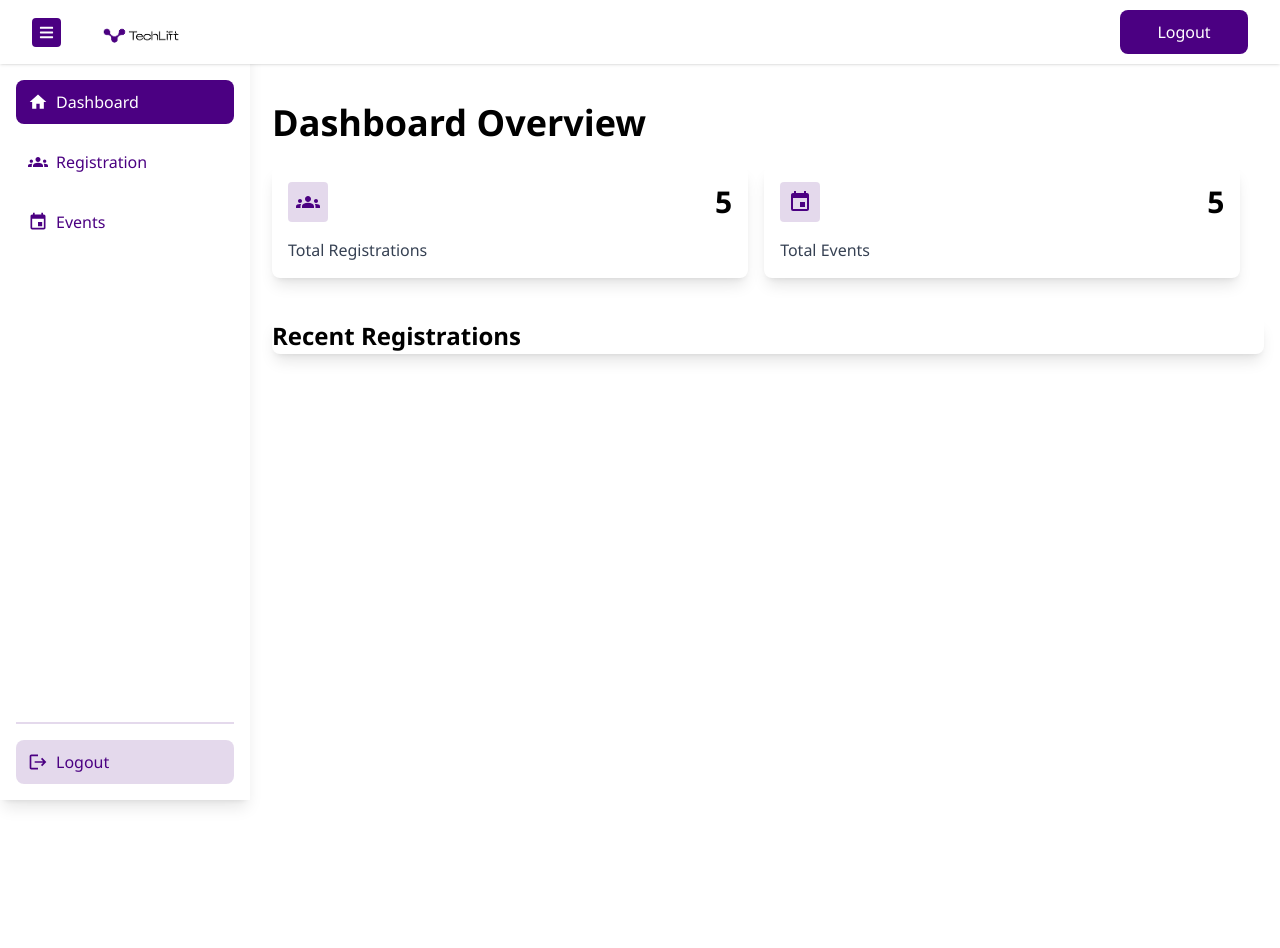
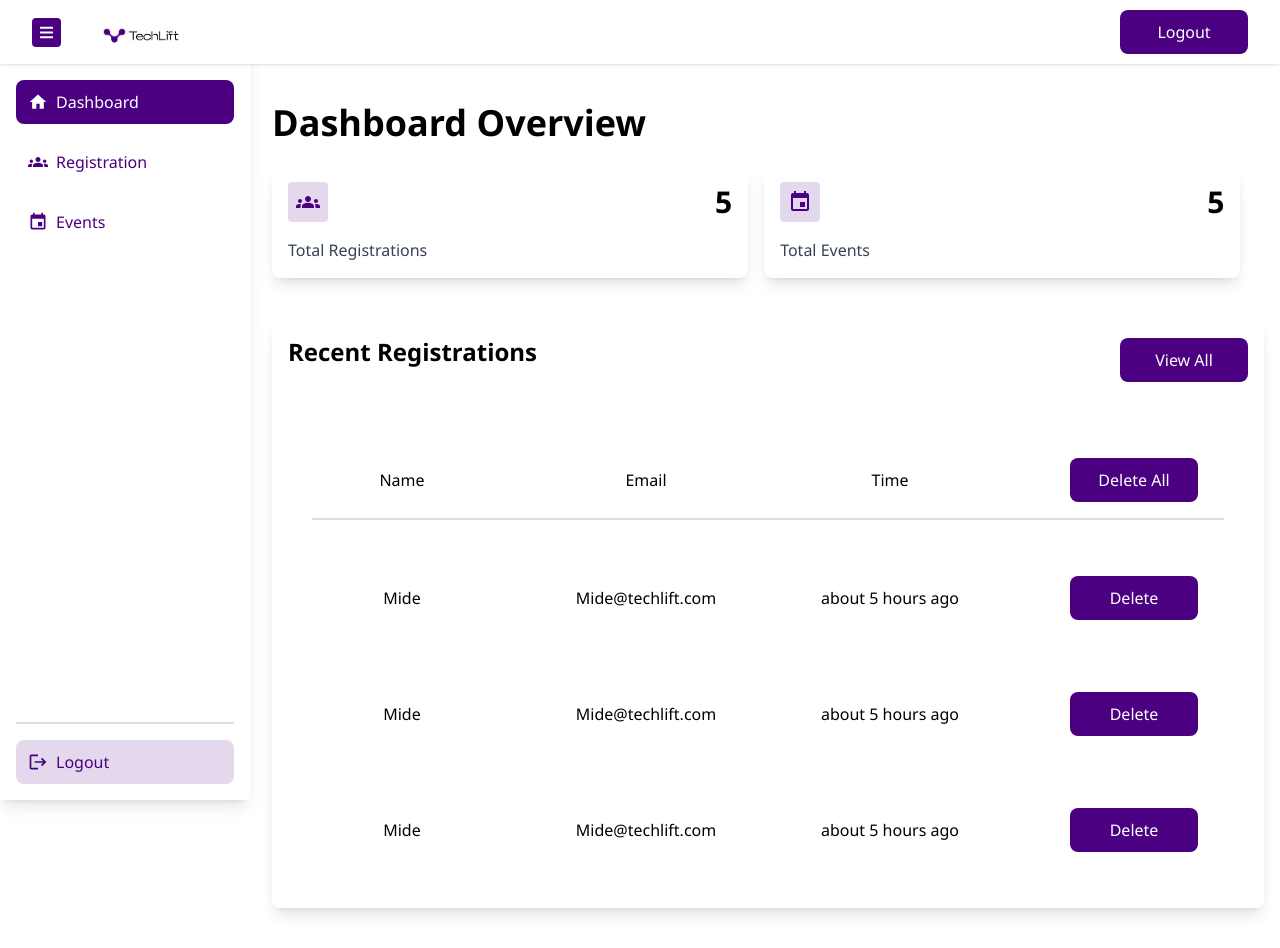
Before and after one commit to techlift2004/Frontend, a React (Vite) app: page /admin in a window 1280 px wide. Before the commit the page ends 800 px from the top, so only its background shows below. Built offline with nearby package versions, Linux system fonts and the light colour scheme.

Commit message:
done with dashboard part

```diff
--- a/src/App.jsx
+++ b/src/App.jsx
@@ -8,7 +8,8 @@ import Events from './pages/Events';
 import Blog from './pages/blog';
 import PostPage from './pages/seeblog';
 import Admin from './pages/Admin';
-import NotFound from './pages/NotFound'
+import NotFound from './pages/NotFound';
+import { AdminController } from './components/Admin/AdminController'; // ✅ Add this line
 
 function App() {
   return (
@@ -21,7 +22,17 @@ function App() {
         <Route path="/blog" element={<Blog />} />
         <Route path="/post/:slug" element={<PostPage />} />
         <Route path="/events" element={<Events />} />
-        <Route path="admin" element={<Admin />} />
+
+        {/* ✅ Wrap Admin with its context provider */}
+        <Route
+          path="/admin"
+          element={
+            <AdminController>
+              <Admin />
+            </AdminController>
+          }
+        />
+
         <Route path="*" element={<NotFound />} />
       </Routes>
     </BrowserRouter>
--- a/src/components/Admin/AdminController.jsx
+++ b/src/components/Admin/AdminController.jsx
@@ -1,11 +1,43 @@
-import React, {createContext, useState} from 'react'
+import React, {createContext, useContext, useState} from 'react'
 
-const AdminController = () => {
+const AdminContext = createContext()
+
+export const AdminController = ({children}) => {
+    const[openDashboard, setOpenDashboard] = useState(true)
+    const[openRegistration, setOpenRegistration] = useState(false)
+    const[openEvents, setOpenEvents] = useState(false)
+
+    const openDashboardSection = () =>{
+        setOpenDashboard(true)
+        setOpenRegistration(false)
+        setOpenEvents(false)
+    }
+
+    const openRegistrationSection = () =>{
+        setOpenDashboard(false)
+        setOpenRegistration(true)
+        setOpenEvents(false)
+    }
+
+    const openEventsSection = () =>{
+        setOpenDashboard(false)
+        setOpenRegistration(false)
+        setOpenEvents(true)
+    }
+
     return (
-        <div>
-
-        </div>
+        <AdminContext.Provider value={{
+            openDashboard, setOpenDashboard, openDashboardSection,
+            openRegistration, setOpenRegistration, openRegistrationSection,
+            openEvents, setOpenEvents, openEventsSection
+        }}>
+            {children}
+        </AdminContext.Provider>
     )
 }
 
-export default AdminController
+export const useGlobalContext = () =>{
+    return useContext(AdminContext)
+}
+
+export default AdminContext
--- a/src/components/Admin/AdminDashboard.jsx
+++ b/src/components/Admin/AdminDashboard.jsx
@@ -1,9 +1,11 @@
 import React from 'react'
 import { MdGroups, MdEvent } from 'react-icons/md'
+import { useGlobalContext } from './AdminController'
 
 const AdminDashboard = ({ padd }) => {
+    const {openDashboard } = useGlobalContext()
     return (
-        <div className={`pt-[6rem] pr-[1rem] ${padd ? 'pl-[17rem]' : 'pl-[5rem]'}`}>
+        openDashboard && <div className={`pt-[6rem] pr-[1rem] ${padd ? 'pl-[17rem]' : 'pl-[5rem]'}`}>
             <h1 className='text-[36px] font-bold mb-4'>Dashboard Overview</h1>
             <div className='flex flex-wrap gap-4'>
                 <div className='shadow-lg rounded-[8px] p-4 bg-white w-full sm:w-[48%]'>
@@ -25,12 +27,50 @@ const AdminDashboard = ({ padd }) => {
                     <p className='text-gray-700 font-medium'>Total Events</p>
                 </div>
             </div>
-            <div className='shadow-lg rounded-[8px] mt-10'>
-                <div>
+            <div className='shadow-lg rounded-[8px] my-10'>
+                <div className='flex justify-between items-center p-4 rounded-t-[8px]'>
                     <h2 className='text-[24px] font-bold mb-4'>Recent Registrations</h2>
-
+                    <button className="bg-[#4B0082] h-[44px] w-[128px] text-[16px] font-normal text-[#FFFFFF] rounded-[8px] cursor-pointer">
+                        View All
+                    </button>
                 </div>
-
+                <div className='py-10'>
+                    <div className='grid grid-cols-4 place-items-center w-full gap-4 p-4 bg-white rounded-b-[8px]'>
+                        <p>Name</p>
+                        <p>Email</p>
+                        <p>Time</p>
+                        <button className="bg-[#4B0082] h-[44px] w-[128px] text-[16px] font-normal text-[#FFFFFF] rounded-[8px] cursor-pointer">
+                            Delete All
+                        </button>
+                    </div>
+                    <div className='px-10'>
+                        <hr className='border-[rgba(75,0,130,0.15)] border-[1px] mb-4' />
+                    </div>
+                    <div className='grid grid-cols-4 place-items-center w-full gap-4 mt-10 p-4 bg-white rounded-b-[8px]'>
+                        <p>Mide</p>
+                        <p>Mide@techlift.com</p>
+                        <p>about 5 hours ago</p>
+                        <button className="bg-[#4B0082] h-[44px] w-[128px] text-[16px] font-normal text-[#FFFFFF] rounded-[8px] cursor-pointer">
+                            Delete
+                        </button>
+                    </div>
+                    <div className='grid grid-cols-4 place-items-center w-full gap-4 mt-10 p-4 bg-white rounded-b-[8px]'>
+                        <p>Mide</p>
+                        <p>Mide@techlift.com</p>
+                        <p>about 5 hours ago</p>
+                        <button className="bg-[#4B0082] h-[44px] w-[128px] text-[16px] font-normal text-[#FFFFFF] rounded-[8px] cursor-pointer">
+                            Delete
+                        </button>
+                    </div>
+                    <div className='grid grid-cols-4 place-items-center w-full gap-4 mt-10 p-4 bg-white rounded-b-[8px]'>
+                        <p>Mide</p>
+                        <p>Mide@techlift.com</p>
+                        <p>about 5 hours ago</p>
+                        <button className="bg-[#4B0082] h-[44px] w-[128px] text-[16px] font-normal text-[#FFFFFF] rounded-[8px] cursor-pointer">
+                            Delete
+                        </button>
+                    </div>
+                </div>
             </div>
         </div>
     )
--- /dev/null
+++ b/src/components/Admin/AdminEvents.jsx
@@ -0,0 +1,13 @@
+import React from 'react'
+import {useGlobalContext} from './AdminController'
+
+const AdminEvents = ({padd}) => {
+    const {openEvents} = useGlobalContext()
+    return (
+        openEvents && <div className={`pt-[6rem] pr-[1rem] bg-red-700 ${padd ? 'pl-[17rem]' : 'pl-[5rem]'}`}>
+            <h1>Admin Events</h1>
+        </div>
+    )
+}
+
+export default AdminEvents
--- a/src/components/Admin/AdminNavbar.jsx
+++ b/src/components/Admin/AdminNavbar.jsx
@@ -16,8 +16,9 @@ const AdminNavbar = ({setIsOpen, setPadd}) => {
             >
                     <FaBars size={15} className='text-white' />
                 </div>
-
-                <img src={Logo} alt='techLift-logo' className='w-[8rem]' />
+                <NavLink to='/'>
+                    <img src={Logo} alt='techLift-logo' className='w-[8rem]' />
+                </NavLink>
             </div>
 
             <button className="bg-[#4B0082] h-[44px] w-[128px] text-[16px] font-normal text-[#FFFFFF] rounded-[8px] cursor-pointer">
--- /dev/null
+++ b/src/components/Admin/AdminRegistration.jsx
@@ -0,0 +1,14 @@
+import React from 'react'
+import {useGlobalContext} from './AdminController'
+
+const AdminRegistration = ({padd}) => {
+    const {openRegistration} = useGlobalContext()
+    return (
+        openRegistration && <div className={`pt-[6rem] pr-[1rem] bg-red-700 ${padd ? 'pl-[17rem]' : 'pl-[5rem]'}`}>
+            <h1 className='text-[36px] font-bold mb-4'>Dashboard Overview</h1>
+
+        </div>
+    )
+}
+
+export default AdminRegistration
--- a/src/layout/nav/nav.jsx
+++ b/src/layout/nav/nav.jsx
@@ -101,7 +101,7 @@ export default function Nav() {
         <button className="bg-[#4B0082] h-[44px] w-[128px] text-[16px] font-normal text-[#FFFFFF] rounded-[8px] cursor-pointer hidden md:block">
           Sponsor Us
         </button>
-        <NavLink to={'/events/admin'} className="lg:flex justify-center items-center m-auto bg-[#4B0082] h-[44px] w-[128px] text-[16px] font-normal text-[#FFFFFF] rounded-[8px] cursor-pointer hidden md:block">
+        <NavLink to={'/admin'} className="lg:flex justify-center items-center m-auto bg-[#4B0082] h-[44px] w-[128px] text-[16px] font-normal text-[#FFFFFF] rounded-[8px] cursor-pointer hidden md:block">
           Admin
         </NavLink>
       </div>
--- a/src/pages/Admin.jsx
+++ b/src/pages/Admin.jsx
@@ -1,8 +1,9 @@
 import React from 'react'
-// import AdminPanel from '../components/Admin/AdminPanel'
 import AdminNavbar from '../components/Admin/AdminNavbar'
 import AdminSidebar from '../components/Admin/AdminSidebar'
 import AdminDashboard from '../components/Admin/AdminDashboard'
+import AdminEvents from '../components/Admin/AdminEvents'
+import AdminRegistration from '../components/Admin/AdminRegistration'
 
 const Admin = () => {
     const [isOpen, setIsOpen] = React.useState(true);
@@ -11,8 +12,9 @@ const Admin = () => {
         <>
             <AdminNavbar setIsOpen={setIsOpen} setPadd={setPadd}/>
             <AdminSidebar isOpen={isOpen}/>
-            {/* <AdminPanel /> */}
             <AdminDashboard padd={padd} />
+            <AdminEvents padd={padd} />
+            <AdminRegistration padd={padd} />
         </>
     )
 }
--- a/src/pages/NotFound.jsx
+++ b/src/pages/NotFound.jsx
@@ -1,14 +1,14 @@
 import React from 'react';
-import { Link } from 'react-router-dom';
+import { NavLink } from 'react-router-dom';
 
 const NotFound = () => {
     return (
         <div className="h-screen flex flex-col justify-center items-center text-center">
         <h1 className="text-6xl font-bold text-red-600">404</h1>
         <p className="text-2xl mt-4">Oops! Page not found</p>
-        <Link to="/" className="mt-6 text-blue-500 underline">
+        <NavLink to="/" className="mt-6 text-blue-500 underline">
             Go back home
-        </Link>
+        </NavLink>
         </div>
     );
 };
```
Also changed, not shown: src/components/Admin/AdminPanel.jsx (deleted, +0 -12 lines), src/components/Admin/AdminSidebar.jsx (+20 -4 lines).
